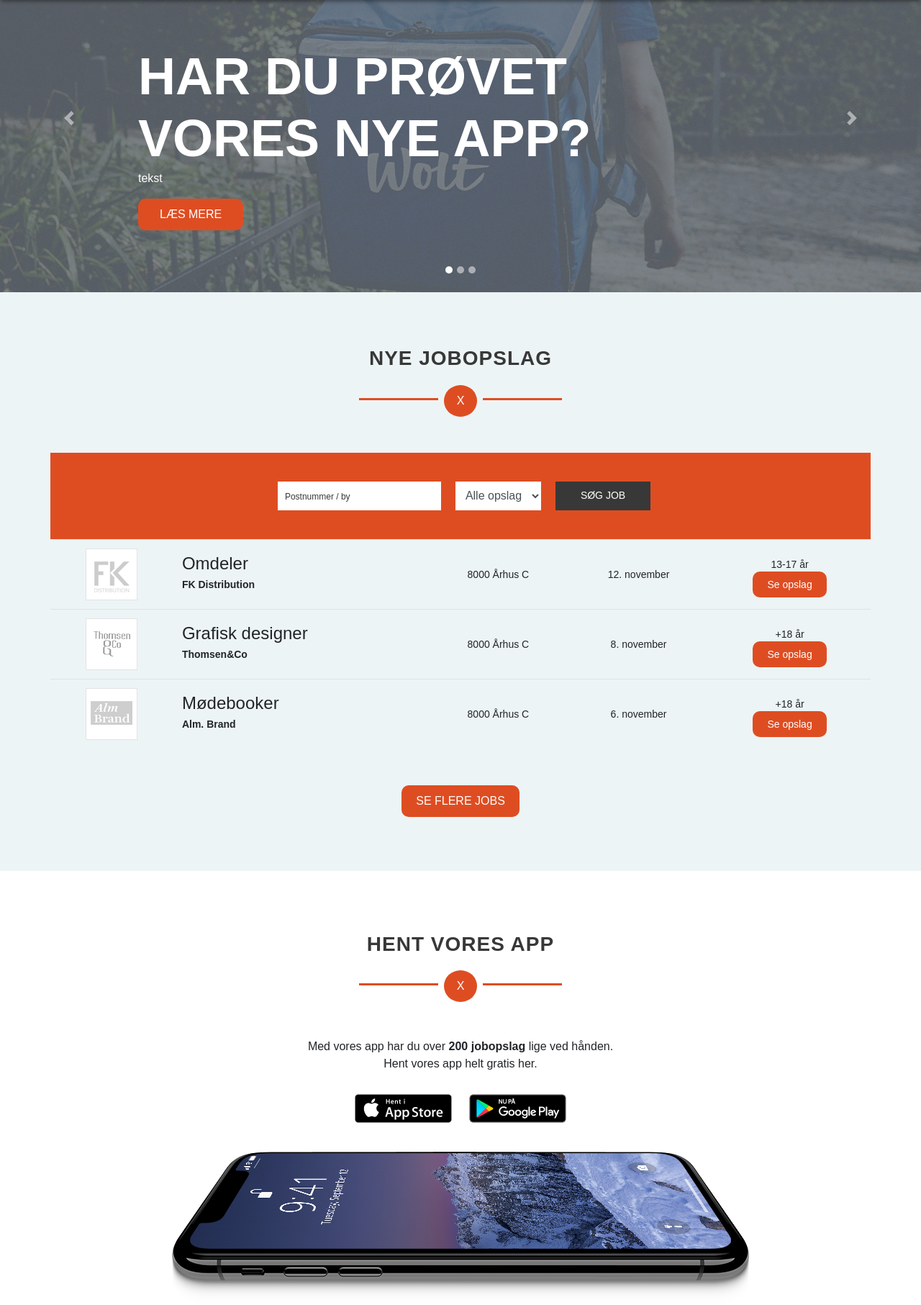
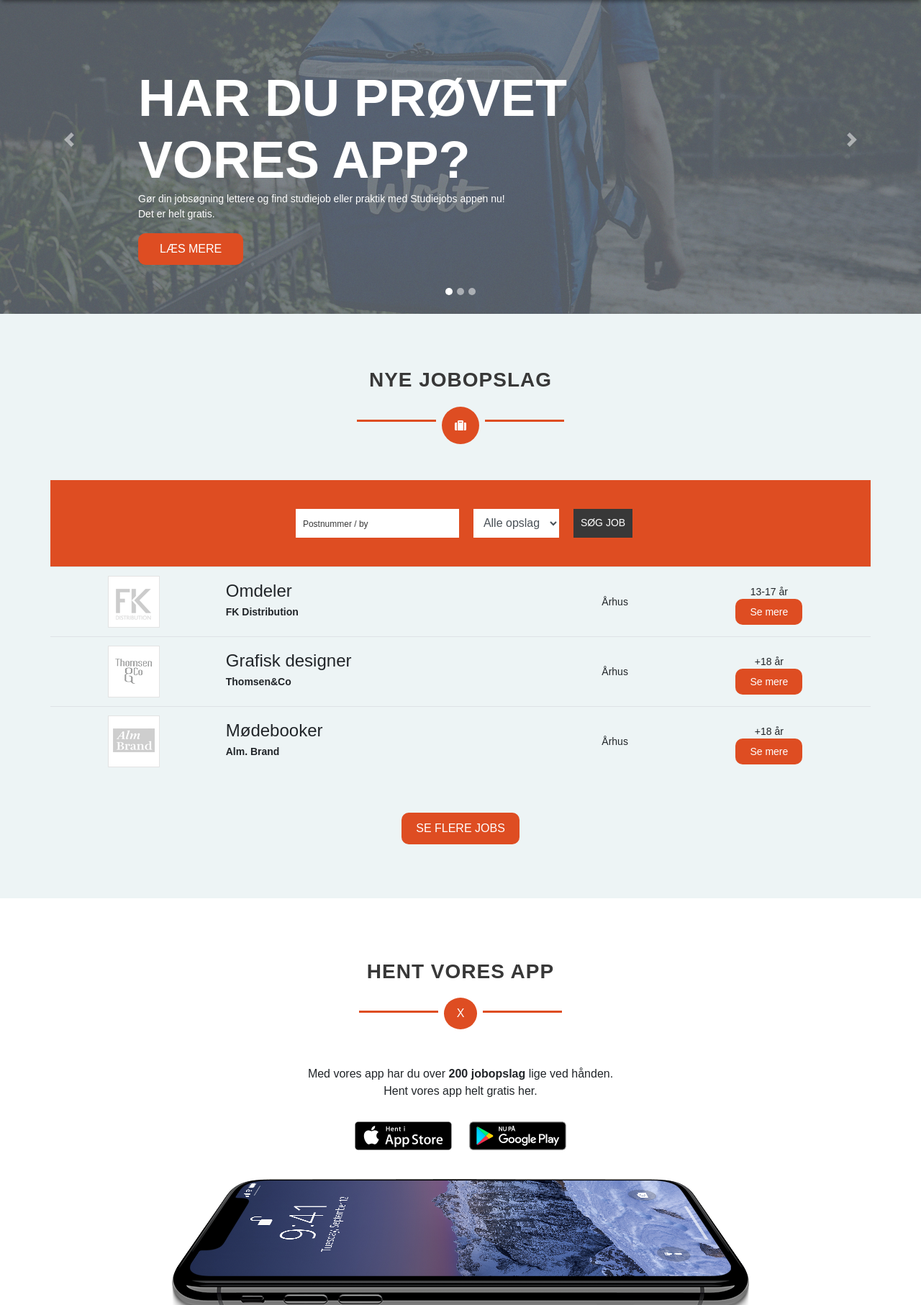
Before and after one commit to LukasBrondel/Studiejobs, a PHP site: page / in a window 1280 px wide. Shown: the part 78-1891 px from the top of the page at 72% size. Run offline with PHP 8.4, Linux system fonts and the light colour scheme; some libraries are stand-ins or nearby versions.

Commit message:
Index responsive

```diff
--- a/css/style.scss
+++ b/css/style.scss
@@ -43,6 +43,7 @@ $button-radius: 10px;
 body {
     font-family: $font-stack;
     background-color:$light-background;
+    padding-top:60px;
 }
 
 .bold-text { /* Span for single word bold text */
@@ -160,13 +161,12 @@ h2 {
 /*------- Footer -------*/
 
 .footer {
-    width: 100%;
     padding-top:60px;
     padding-bottom:60px;
     background-color: $dark-color;
     color:$light-color;
     font-size:$paragraph-size;
-    margin: auto;
+    text-align: center;
 
     h4 {
         font-size:$heading-size-small;
@@ -221,6 +221,7 @@ h2 {
 
 	p {
 		text-align:left;
+        font-size:$paragraph-size;
 	}
 
 	.carousel-caption {
@@ -257,6 +258,10 @@ h2 {
 .search-job {
     height:120px;
     background-color:$theme-color;
+
+    .form-group {
+        margin-bottom: 0;
+    }
 
     form {
         margin:auto;
@@ -296,12 +301,16 @@ h2 {
             border-radius: 0;
             margin-left:10px;
             text-transform: uppercase;
-            padding: 0px 35px;
+            padding: 0px 10px;
 
             &:hover {
                 background-color:#5b5b5b;
             }
         }
+    }
+
+    .nye-jobs td a {
+        padding: 5px 6px;
     }
 }
 
@@ -350,11 +359,11 @@ h2 {
     }
 
     td a {
-        padding: 10px 20px;
         border-radius: $button-radius;
         color:$light-color;
         font-size: $button-size;
         font-weight: $button-weight;
+        padding:4px;
 
         &:hover {
             text-decoration: none;
@@ -440,3 +449,80 @@ h2 {
         }
     }
 }
+
+// Small devices (landscape phones, 576px and up)
+@media (min-width: 576px) {
+    /*------- Footer -------*/
+    .footer {
+        text-align: left;
+    }
+
+}
+
+// Medium devices (tablets, 768px and up)
+@media (min-width: 768px) {
+
+
+    body {
+        padding-top:30px;
+    }
+
+    /*------- index.php ------- */
+
+    /* Featured job - top slider */
+    .intro-slider {
+        padding:0;
+
+        h1, h2 {
+            font-size:$heading-size-large - 45px;
+        }
+    }
+
+    /* Nye jobopslag */
+    .nye-jobs td a {
+        padding: 10px 20px;
+    }
+}
+
+// Large devices (desktops, 992px and up)
+@media (min-width: 992px) {
+
+    /*------- index.php ------- */
+
+    /* Featured job - top slider */
+    .intro-slider {
+        padding:0;
+
+        h1, h2 {
+            font-size:$heading-size-large - 25px;
+        }
+    }
+
+    /* Navbar */
+    .nav-item {
+        padding-right: 13px;
+        padding-left: 13px;
+    }
+
+}
+
+// Extra large devices (large desktops, 1200px and up)
+@media (min-width: 1200px) {
+    /*------- index.php ------- */
+
+    /* Featured job - top slider */
+    .intro-slider {
+        padding:0;
+
+        h1, h2 {
+            font-size:$heading-size-large;
+        }
+    }
+
+    /* Navbar */
+    .nav-item {
+        padding-right: 20px;
+        padding-left: 20px;
+    }
+
+}
--- a/includes/footer.php
+++ b/includes/footer.php
@@ -1,12 +1,12 @@
 <footer class="footer">
   <section class="container">
       <article class="row">
-          <article class="col-3">
+          <article class="col-xs-12 col-sm-6 col-md-3">
               <h4>Hent vores app</h4>
               <a href="#"><img src="images/appstore.png" alt="Download på App Store"></a>
               <a href="#"><img src="images/googleplay.png" alt="Download på Google Play"></a>
           </article>
-          <article class="col-3">
+          <article class="col-xs-12 col-sm-6 col-md-3">
               <h4>Kontakt os</h4>
               <address>
                   <p><i class="fas fa-phone"></i> <a href="tel:+4570272871">+45 7027 2871</a></p>
@@ -14,7 +14,16 @@
                   <p><i class="fas fa-map-marker-alt"></i> Skindergade 15,<br/> 1159 København K</p>
               </address>
           </article>
-          <article class="col-3">
+          <article class="col-xs-12 col-sm-6 col-md-3">
+            <h4>Find din by</h4>
+            <ul>
+              <li><a href="#">København</a></li>
+              <li><a href="#">Århus</a></li>
+              <li><a href="#">Aalborg</a></li>
+              <li><a href="#">Odense</a></li>
+            </ul>
+          </article>
+          <article class="col-xs-12 col-sm-6 col-md-3">
               <h4>Nyttige links</h4>
               <ul>
                 <li><a href="http://www.vikarjob.dk" target="_blank">VikarJob.dk</a></li>
@@ -23,15 +32,6 @@
                 <li><a href="http://www.Freelance.dk" target="_blank">Freelance.dk</a></li>
               </ul>
           </article>
-          <article class="col-3">
-            <h4>Find din by</h4>
-            <ul>
-              <li><a href="#">København</a></li>
-              <li><a href="#">Århus</a></li>
-              <li><a href="#">Aalborg</a></li>
-              <li><a href="#">Odense</a></li>
-            </ul>
-          </article>
       </article>
   </section>
 </footer>
--- a/index.php
+++ b/index.php
@@ -17,7 +17,7 @@
 
         <?php include 'includes/header.php';?>
 
-    <section class="container-fluid intro-slider">
+    <section class="container-fluid intro-slider d-none d-md-block">
         <div id="carouselExampleIndicators" class="carousel slide" data-ride="carousel">
           <ol class="carousel-indicators">
             <li data-target="#carouselExampleIndicators" data-slide-to="0" class="active"></li>
@@ -28,8 +28,8 @@
             <div class="carousel-item active">
               <img class="d-block w-100" src="images/wolt-featured.jpg" alt="Udbringer hos Wolt">
               <div class="carousel-caption d-none d-md-block">
-                <h1>Har du prøvet vores nye app?</h1>
-                <p>tekst</p>
+                <h1>Har du prøvet vores app?</h1>
+                <p>Gør din jobsøgning lettere og find studiejob eller praktik med Studiejobs appen nu!<br/> Det er helt gratis.</p>
                 <a href="#" class="slider-btn">Læs mere</a>
               </div>
             </div>
@@ -37,7 +37,7 @@
               <img class="d-block w-100" src="images/wolt-featured.jpg" alt="Udbringer hos Wolt">
               <div class="carousel-caption d-none d-md-block">
                 <h2>Savner du ekstra lommepenge?</h2>
-                <p>Som leverandør for Wolt får du selv mulighed for at styre og planlægge dine arbejdstider efter dine behov. Det eneste krav er, at du har en cykel og en smartphone!</p>
+                <p>Som leverandør for Wolt får du selv mulighed for at styre og planlægge dine arbejdstider efter dine behov.<br/> Det eneste krav er, at du har en cykel og en smartphone!</p>
                 <a href="#" class="slider-btn">Læs mere</a>
               </div>
             </div>
@@ -54,14 +54,14 @@
     </section>
     <section class="container">
         <h2>Nye jobopslag</h2>
-        <div class="separator"><span>X</span></div>
+        <div class="separator"><span><i class="fas fa-suitcase"></i></span></div>
 
         <article class="row search-job">
             <form class="form-inline">
-              <div class="form-group">
+              <div class="form-group col-xs-12">
                 <input type="text" class="form-control" id="exampleFormControlInput1" placeholder="Postnummer / by">
               </div>
-              <div class="form-group">
+              <div class="form-group col-xs-12">
                 <select class="form-control" id="exampleFormControlSelect1" placeholder="Jobtype">
                     <option>Alle opslag</option>
                     <option>Studiejobs</option>
@@ -84,10 +84,9 @@
                       <h3>Omdeler</h3>
                       <p class="virksomhed">FK Distribution</p>
                   </td>
-                  <td class="text-center">8000 Århus C</td>
-                  <td class="text-center">12. november</td>
+                  <td class="text-center">Århus</td>
                   <td class="text-center">13-17 år<br/>
-                      <a href="#" class="se-opslag">Se opslag</a></td>
+                      <a href="#" class="se-opslag">Se mere</a></td>
                 </tr>
                 <tr>
                   <td>
@@ -99,10 +98,9 @@
                       <h3>Grafisk designer</h3>
                       <p class="virksomhed">Thomsen&amp;Co</p>
                   </td>
-                  <td class="text-center">8000 Århus C</td>
-                  <td class="text-center">8. november</td>
+                  <td class="text-center">Århus</td>
                   <td class="text-center">+18 år<br/>
-                      <a href="#" class="se-opslag">Se opslag</a></td>
+                      <a href="#" class="se-opslag">Se mere</a></td>
                 </tr>
                 <tr>
                   <td>
@@ -114,10 +112,9 @@
                       <h3>Mødebooker</h3>
                       <p class="virksomhed">Alm. Brand</p>
                   </td>
-                  <td class="text-center">8000 Århus C</td>
-                  <td class="text-center">6. november</td>
+                  <td class="text-center">Århus</td>
                   <td class="text-center">+18 år<br/>
-                      <a href="#" class="se-opslag">Se opslag</a></td>
+                      <a href="#" class="se-opslag">Se mere</a></td>
                 </tr>
               </tbody>
             </table>
@@ -135,17 +132,17 @@ Hent vores app helt gratis her.</p>
             <br/>
             <img src="images/studiejobs-app.png" class="img-fluid app-image" alt="Studiejobs app">
             <article class="row statistik">
-                <article class="col-4">
+                <article class="col-xs-12 col-md-4">
                     <h3>Jobopslag</h3>
                     <hr/>
                     <p>225</p>
                 </article>
-                <article class="col-4">
+                <article class="col-xs-12 col-md-4">
                     <h3>CV'er</h3>
                     <hr/>
                     <p>1.230</p>
                 </article>
-                <article class="col-4">
+                <article class="col-xs-12 col-md-4">
                     <h3>Virksomheder</h3>
                     <hr/>
                     <p>158</p>
```
Also changed, not shown: css/style.min.css, images/app-featured.jpg (added), images/fakta-featured.jpg (added), 1 other file.
